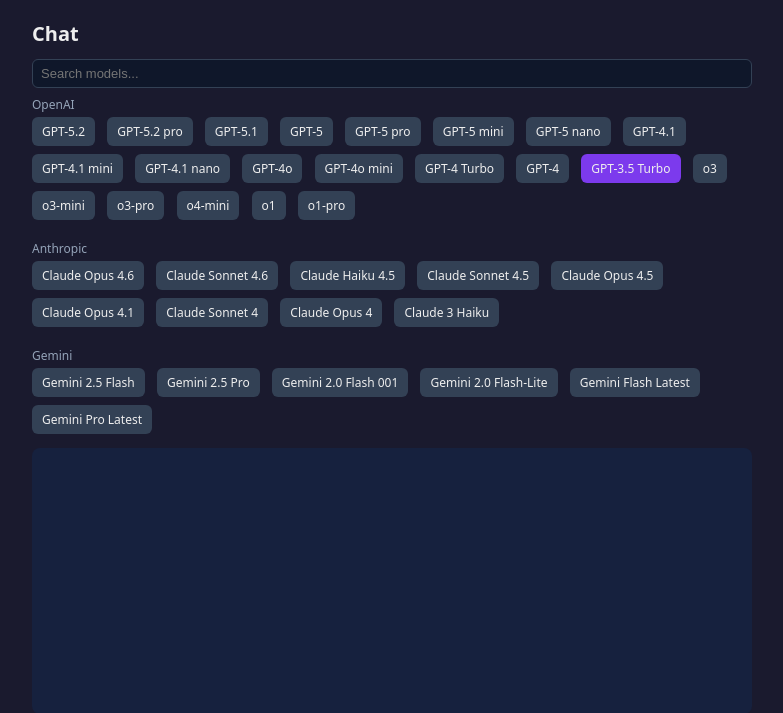
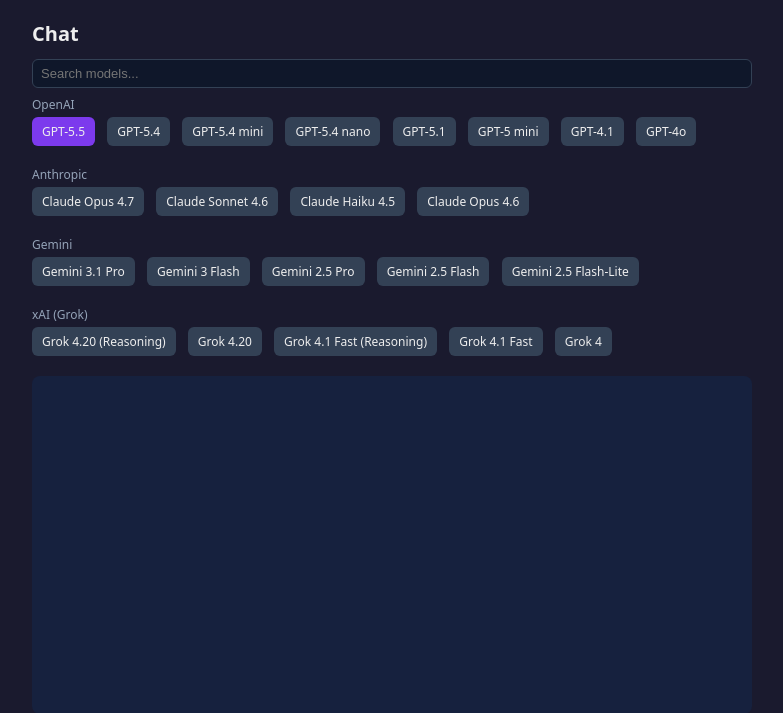
Before and after one commit to fidafareed/my-chatbot, a Flask app: page / in a window 1280 px wide. Shown: the top 713 px of the page, without its empty margins (248-1031 px from the left). Run offline with Flask 2, Linux system fonts and the light colour scheme.

Commit message:
Clean up model list and route OpenAI to selected model
- Trim model picker to current/working models per provider; add new
  GPT-5.5/5.4, Claude Opus 4.7, Gemini 3, and Grok 4.20 entries
- Remove duplicate/deprecated entries (pro/nano variants, *-latest
  aliases, Claude 3.x, gpt-3.5-turbo, etc.)
- Fix OpenAI request to honor metadata.openai_model instead of
  hardcoded gpt-3.5-turbo, with gpt-4.1 as the env-overridable default
- Bump retired fallback defaults (anthropic, xai)

```diff
--- a/app.py
+++ b/app.py
@@ -50,11 +50,11 @@
 SYSTEM_PROMPT = "You are a helpful assistant."
 # Provider configs (all routed through AgentCost)
 ANTHROPIC_API_KEY = os.getenv("ANTHROPIC_API_KEY")
-ANTHROPIC_MODEL = os.getenv("ANTHROPIC_MODEL", "claude-3-sonnet-20240229")
+ANTHROPIC_MODEL = os.getenv("ANTHROPIC_MODEL", "claude-sonnet-4-6")
 GEMINI_API_KEY = os.getenv("GEMINI_API_KEY")
 GEMINI_MODEL = os.getenv("GEMINI_MODEL", "gemini-2.5-flash")
 XAI_API_KEY = os.getenv("XAI_API_KEY")
-XAI_MODEL = os.getenv("XAI_MODEL", "grok-beta")
+XAI_MODEL = os.getenv("XAI_MODEL", "grok-4.20-reasoning")
 
 USE_OPENAI_SDK = os.getenv("USE_OPENAI_SDK", "1") in ("1", "true", "yes")
 OPENAI_SDK_CLIENT = None
@@ -92,7 +92,7 @@
         return jsonify({"error": "No message provided"}), 400
 
     payload = {
-        "model": "gpt-3.5-turbo",
+        "model": metadata.get("openai_model") or os.getenv("OPENAI_MODEL", "gpt-4.1"),
         "messages": [
             {"role": "system", "content": SYSTEM_PROMPT},
             {"role": "user", "content": user_message},
--- a/templates/index.html
+++ b/templates/index.html
@@ -31,52 +31,31 @@
       <input type="text" class="model-search" id="model-search" placeholder="Search models..." />
       <div class="sidebar">
         <div class="muted">OpenAI</div>
-        <span class="model-item" data-provider="openai" data-model="gpt-5.2">GPT-5.2</span>
-        <span class="model-item" data-provider="openai" data-model="gpt-5.2-pro">GPT-5.2 pro</span>
+        <span class="model-item active" data-provider="openai" data-model="gpt-5.5">GPT-5.5</span>
+        <span class="model-item" data-provider="openai" data-model="gpt-5.4">GPT-5.4</span>
+        <span class="model-item" data-provider="openai" data-model="gpt-5.4-mini">GPT-5.4 mini</span>
+        <span class="model-item" data-provider="openai" data-model="gpt-5.4-nano">GPT-5.4 nano</span>
         <span class="model-item" data-provider="openai" data-model="gpt-5.1">GPT-5.1</span>
-        <span class="model-item" data-provider="openai" data-model="gpt-5">GPT-5</span>
-        <span class="model-item" data-provider="openai" data-model="gpt-5-pro">GPT-5 pro</span>
         <span class="model-item" data-provider="openai" data-model="gpt-5-mini">GPT-5 mini</span>
-        <span class="model-item" data-provider="openai" data-model="gpt-5-nano">GPT-5 nano</span>
         <span class="model-item" data-provider="openai" data-model="gpt-4.1">GPT-4.1</span>
-        <span class="model-item" data-provider="openai" data-model="gpt-4.1-mini">GPT-4.1 mini</span>
-        <span class="model-item" data-provider="openai" data-model="gpt-4.1-nano">GPT-4.1 nano</span>
         <span class="model-item" data-provider="openai" data-model="gpt-4o">GPT-4o</span>
-        <span class="model-item" data-provider="openai" data-model="gpt-4o-mini">GPT-4o mini</span>
-        <span class="model-item" data-provider="openai" data-model="gpt-4-turbo">GPT-4 Turbo</span>
-        <span class="model-item" data-provider="openai" data-model="gpt-4">GPT-4</span>
-        <span class="model-item active" data-provider="openai" data-model="gpt-3.5-turbo">GPT-3.5 Turbo</span>
-        <span class="model-item" data-provider="openai" data-model="o3">o3</span>
-        <span class="model-item" data-provider="openai" data-model="o3-mini">o3-mini</span>
-        <span class="model-item" data-provider="openai" data-model="o3-pro">o3-pro</span>
-        <span class="model-item" data-provider="openai" data-model="o4-mini">o4-mini</span>
-        <span class="model-item" data-provider="openai" data-model="o1">o1</span>
-        <span class="model-item" data-provider="openai" data-model="o1-pro">o1-pro</span>
         <div class="muted" style="margin-top:12px">Anthropic</div>
-        <span class="model-item" data-provider="anthropic" data-model="claude-opus-4-6">Claude Opus 4.6</span>
+        <span class="model-item" data-provider="anthropic" data-model="claude-opus-4-7">Claude Opus 4.7</span>
         <span class="model-item" data-provider="anthropic" data-model="claude-sonnet-4-6">Claude Sonnet 4.6</span>
         <span class="model-item" data-provider="anthropic" data-model="claude-haiku-4-5">Claude Haiku 4.5</span>
-        <span class="model-item" data-provider="anthropic" data-model="claude-sonnet-4-5">Claude Sonnet 4.5</span>
-        <span class="model-item" data-provider="anthropic" data-model="claude-opus-4-5">Claude Opus 4.5</span>
-        <span class="model-item" data-provider="anthropic" data-model="claude-opus-4-1">Claude Opus 4.1</span>
-        <span class="model-item" data-provider="anthropic" data-model="claude-sonnet-4-20250514">Claude Sonnet 4</span>
-        <span class="model-item" data-provider="anthropic" data-model="claude-opus-4-20250514">Claude Opus 4</span>
-        <span class="model-item" data-provider="anthropic" data-model="claude-3-haiku-20240307">Claude 3 Haiku</span>
+        <span class="model-item" data-provider="anthropic" data-model="claude-opus-4-6">Claude Opus 4.6</span>
         <div class="muted" style="margin-top:12px">Gemini</div>
+        <span class="model-item" data-provider="gemini" data-model="gemini-3.1-pro-preview">Gemini 3.1 Pro</span>
+        <span class="model-item" data-provider="gemini" data-model="gemini-3-flash-preview">Gemini 3 Flash</span>
+        <span class="model-item" data-provider="gemini" data-model="gemini-2.5-pro">Gemini 2.5 Pro</span>
         <span class="model-item" data-provider="gemini" data-model="gemini-2.5-flash">Gemini 2.5 Flash</span>
-        <span class="model-item" data-provider="gemini" data-model="gemini-2.5-pro">Gemini 2.5 Pro</span>
-        <span class="model-item" data-provider="gemini" data-model="gemini-2.0-flash-001">Gemini 2.0 Flash 001</span>
-        <span class="model-item" data-provider="gemini" data-model="gemini-2.0-flash-lite">Gemini 2.0 Flash-Lite</span>
-        <span class="model-item" data-provider="gemini" data-model="gemini-flash-latest">Gemini Flash Latest</span>
-        <span class="model-item" data-provider="gemini" data-model="gemini-pro-latest">Gemini Pro Latest</span>
+        <span class="model-item" data-provider="gemini" data-model="gemini-2.5-flash-lite">Gemini 2.5 Flash-Lite</span>
         <div class="muted" style="margin-top:12px">xAI (Grok)</div>
-        <span class="model-item" data-provider="xai" data-model="grok-4-1-fast-reasoning">Grok 4.1 Fast Reasoning</span>
-        <span class="model-item" data-provider="xai" data-model="grok-4-1-fast-non-reasoning">Grok 4.1 Fast Non-Reasoning</span>
-        <span class="model-item" data-provider="xai" data-model="grok-4-fast-reasoning">Grok 4 Fast Reasoning</span>
-        <span class="model-item" data-provider="xai" data-model="grok-4-fast-non-reasoning">Grok 4 Fast Non-Reasoning</span>
-        <span class="model-item" data-provider="xai" data-model="grok-4-0709">Grok 4</span>
-        <span class="model-item" data-provider="xai" data-model="grok-3">Grok 3</span>
-        <span class="model-item" data-provider="xai" data-model="grok-3-mini">Grok 3 Mini</span>
+        <span class="model-item" data-provider="xai" data-model="grok-4.20-reasoning">Grok 4.20 (Reasoning)</span>
+        <span class="model-item" data-provider="xai" data-model="grok-4.20-non-reasoning">Grok 4.20</span>
+        <span class="model-item" data-provider="xai" data-model="grok-4-1-fast-reasoning">Grok 4.1 Fast (Reasoning)</span>
+        <span class="model-item" data-provider="xai" data-model="grok-4-1-fast-non-reasoning">Grok 4.1 Fast</span>
+        <span class="model-item" data-provider="xai" data-model="grok-4">Grok 4</span>
       </div>
       <div id="messages"></div>
       <form id="chat-form" class="composer">
@@ -88,7 +67,7 @@
       const messages = document.getElementById('messages');
       const form = document.getElementById('chat-form');
       const msgInput = document.getElementById('message');
-      let provider = 'openai', model = 'gpt-3.5-turbo';
+      let provider = 'openai', model = 'gpt-5.5';
 
       function appendMessage(who, text) {
         const el = document.createElement('div');
```
